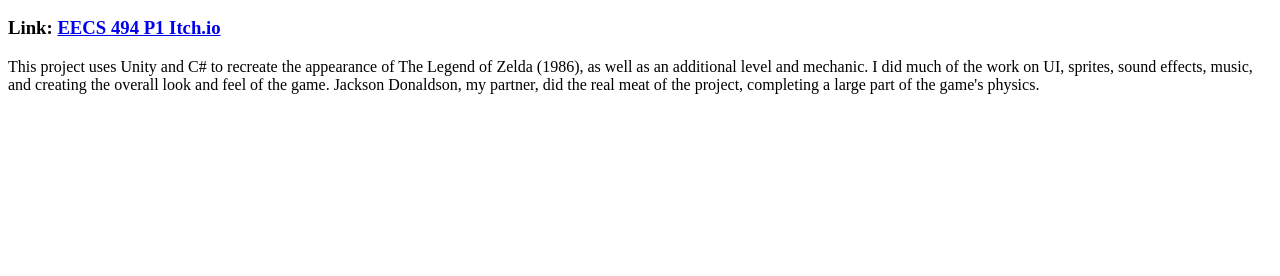
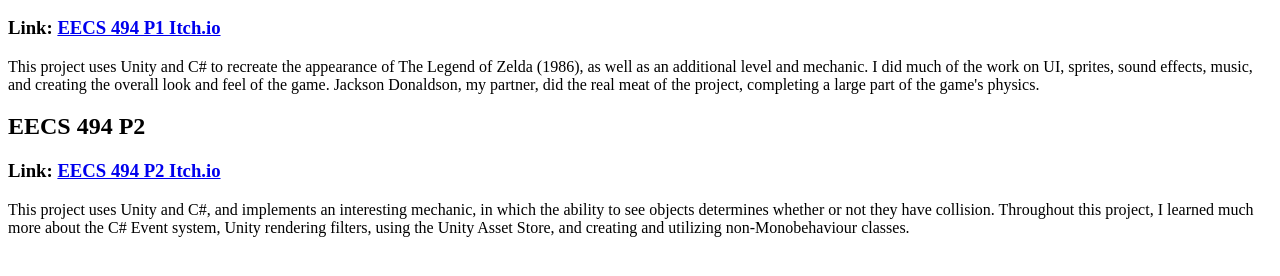
Before and after one commit to jaweisw/jaweisw.github.io, a plain HTML site: page index.html in a window 1280 px wide. Shown: the part 110-386 px from the top of the page. Drawn offline with Linux system fonts and the light colour scheme.

Commit message:
Added P2 stuff

```diff
--- a/index.html
+++ b/index.html
@@ -5,5 +5,8 @@
 <h2>EECS 494 P1</h2>
 <h3>Link: <a href="https://ferret13.itch.io/eecs-494-p1">EECS 494 P1 Itch.io</a></h3>
 <p>This project uses Unity and C# to recreate the appearance of The Legend of Zelda (1986), as well as an additional level and mechanic. I did much of the work on UI, sprites, sound effects, music, and creating the overall look and feel of the game. Jackson Donaldson, my partner, did the real meat of the project, completing a large part of the game's physics.</p>
+<h2>EECS 494 P2</h2>
+<h3>Link: <a href="https://ferret13.itch.io/eecs-494-p2">EECS 494 P2 Itch.io</a></h3>
+<p>This project uses Unity and C#, and implements an interesting mechanic, in which the ability to see objects determines whether or not they have collision. Throughout this project, I learned much more about the C# Event system, Unity rendering filters, using the Unity Asset Store, and creating and utilizing non-Monobehaviour classes.</p>
 </body>
 </html>
```
